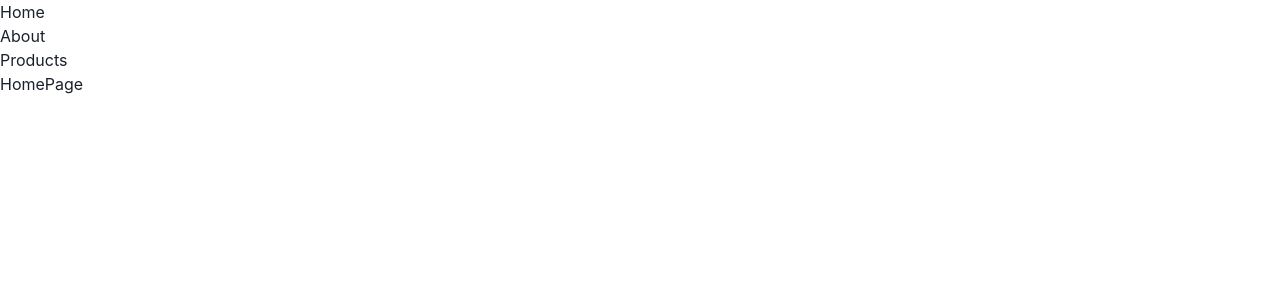
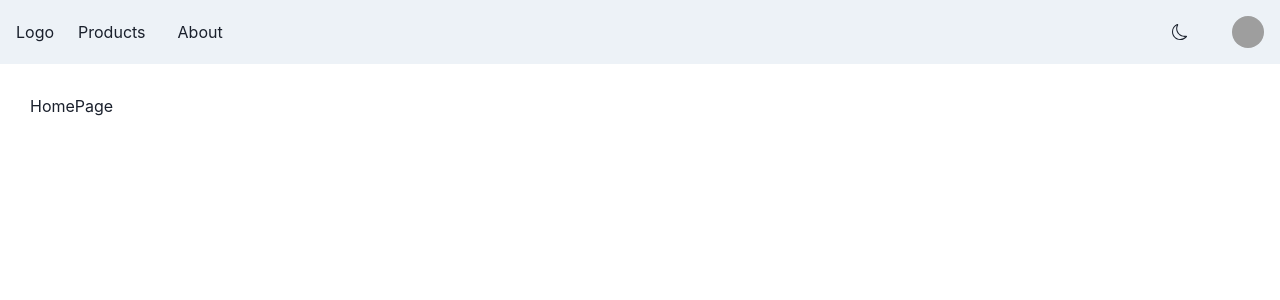
Before and after one commit to itsirican/fullstack-ecom-app, a React (Vite) app in the folder frontend/: page / in a window 1280 px wide. Shown: the top 300 px of the page. Built offline with nearby package versions, Linux system fonts and the light colour scheme; no server answers; grey boxes are pictures that could not be loaded.

Commit message:
navbar with chakra ui templates

```diff
--- /dev/null
+++ b/frontend/src/Layout/Navbar.tsx
@@ -0,0 +1,98 @@
+import {
+  Box,
+  Flex,
+  Avatar,
+  Button,
+  Menu,
+  MenuButton,
+  MenuList,
+  MenuItem,
+  MenuDivider,
+  useColorModeValue,
+  Stack,
+  useColorMode,
+  Center,
+  HStack,
+} from "@chakra-ui/react";
+import { BsMoon, BsSun } from "react-icons/bs";
+import { NavLink as RouterLink } from "react-router-dom";
+
+interface IProps {
+  children: React.ReactNode;
+}
+
+const Links: string[] = ["Products", "About"];
+
+const NavLink = ({ children }: IProps) => {
+  return (
+    <Box
+      as={RouterLink}
+      to={`${String(children).toLowerCase()}`}
+      px={2}
+      py={1}
+      rounded={"md"}
+      _hover={{
+        textDecoration: "none",
+        bg: useColorModeValue("gray.200", "gray.700"),
+      }}
+    >
+      {children}
+    </Box>
+  );
+};
+
+export default function Navbar() {
+  const { colorMode, toggleColorMode } = useColorMode();
+  return (
+    <>
+      <Box bg={useColorModeValue("gray.100", "gray.900")} px={4}>
+        <Flex h={16} alignItems={"center"} justifyContent={"space-between"}>
+          <HStack as={"nav"} spacing={4} display={{ base: "none", md: "flex" }}>
+            <RouterLink to={"/"}>Logo</RouterLink>
+            {Links && Links.map((link) => <NavLink key={link}>{link}</NavLink>)}
+          </HStack>
+          <Flex alignItems={"center"}>
+            <Stack direction={"row"} spacing={7}>
+              <Button onClick={toggleColorMode}>
+                {colorMode === "light" ? <BsMoon /> : <BsSun />}
+              </Button>
+
+              <Menu>
+                <MenuButton
+                  as={Button}
+                  rounded={"full"}
+                  variant={"link"}
+                  cursor={"pointer"}
+                  minW={0}
+                >
+                  <Avatar
+                    size={"sm"}
+                    src={"https://avatars.dicebear.com/api/male/username.svg"}
+                  />
+                </MenuButton>
+                <MenuList alignItems={"center"}>
+                  <br />
+                  <Center>
+                    <Avatar
+                      size={"2xl"}
+                      src={"https://avatars.dicebear.com/api/male/username.svg"}
+                    />
+                  </Center>
+                  <br />
+                  <Center>
+                    <p>Username</p>
+                  </Center>
+                  <br />
+                  <MenuDivider />
+                  <MenuItem>Your Servers</MenuItem>
+                  <MenuItem>Account Settings</MenuItem>
+                  <MenuItem>Logout</MenuItem>
+                </MenuList>
+              </Menu>
+            </Stack>
+          </Flex>
+        </Flex>
+      </Box>
+    </>
+  );
+}
--- a/frontend/src/components/Navbar.tsx
+++ /dev/null
@@ -1,19 +0,0 @@
-import { NavLink } from "react-router-dom";
-
-const Navbar = () => {
-  return (
-    <ul>
-      <li>
-        <NavLink to={"/"}>Home</NavLink>
-      </li>
-      <li>
-        <NavLink to={"/about"}>About</NavLink>
-      </li>
-      <li>
-        <NavLink to={"/products"}>Products</NavLink>
-      </li>
-    </ul>
-  );
-};
-
-export default Navbar;
--- a/frontend/src/pages/Layout.tsx
+++ b/frontend/src/pages/Layout.tsx
@@ -1,13 +1,14 @@
 import { Outlet } from "react-router-dom";
-import Navbar from "../components/Navbar";
+import Navbar from "../Layout/Navbar";
+import { Box } from "@chakra-ui/react";
 
 const RootLayout = () => {
   return (
     <div>
       <Navbar />
-      <div>
+      <Box margin={30}>
         <Outlet />
-      </div>
+      </Box>
     </div>
   );
 };
--- a/frontend/src/pages/Products.tsx
+++ b/frontend/src/pages/Products.tsx
@@ -12,11 +12,7 @@ const Products = () => {
 
   if (isLoading)
     return (
-      <Grid
-        margin={30}
-        templateColumns={"repeat(auto-fill, minmax(300px, 1fr))"}
-        gap={6}
-      >
+      <Grid templateColumns={"repeat(auto-fill, minmax(300px, 1fr))"} gap={6}>
         {Array.from({ length: 10 }, (_, idx) => (
           <ProductCardSkeleton key={idx} />
         ))}
@@ -24,11 +20,7 @@ const Products = () => {
     );
 
   return (
-    <Grid
-      margin={30}
-      templateColumns={"repeat(auto-fill, minmax(300px, 1fr))"}
-      gap={6}
-    >
+    <Grid templateColumns={"repeat(auto-fill, minmax(300px, 1fr))"} gap={6}>
       {data.data.map((product: IProduct) => {
         return <ProductCart key={product.id} product={product} />;
       })}
```
